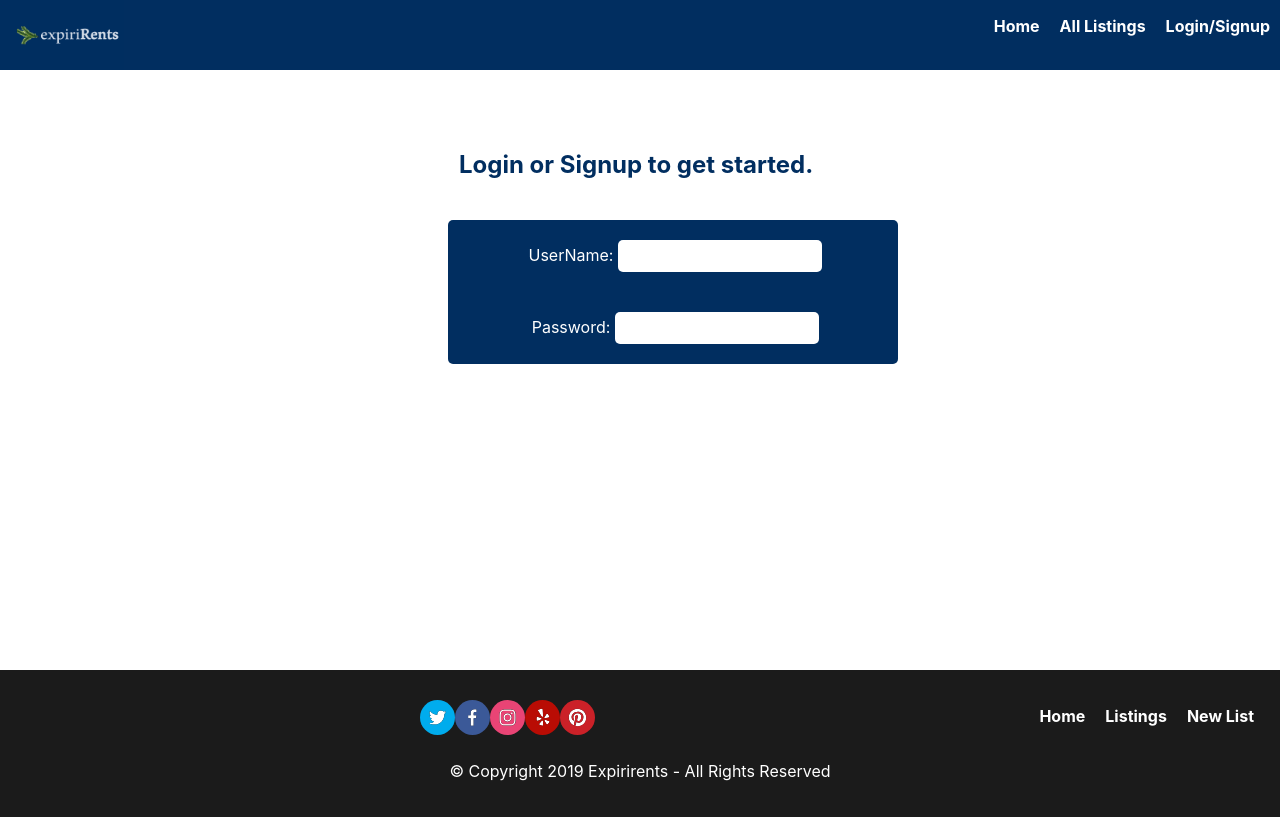
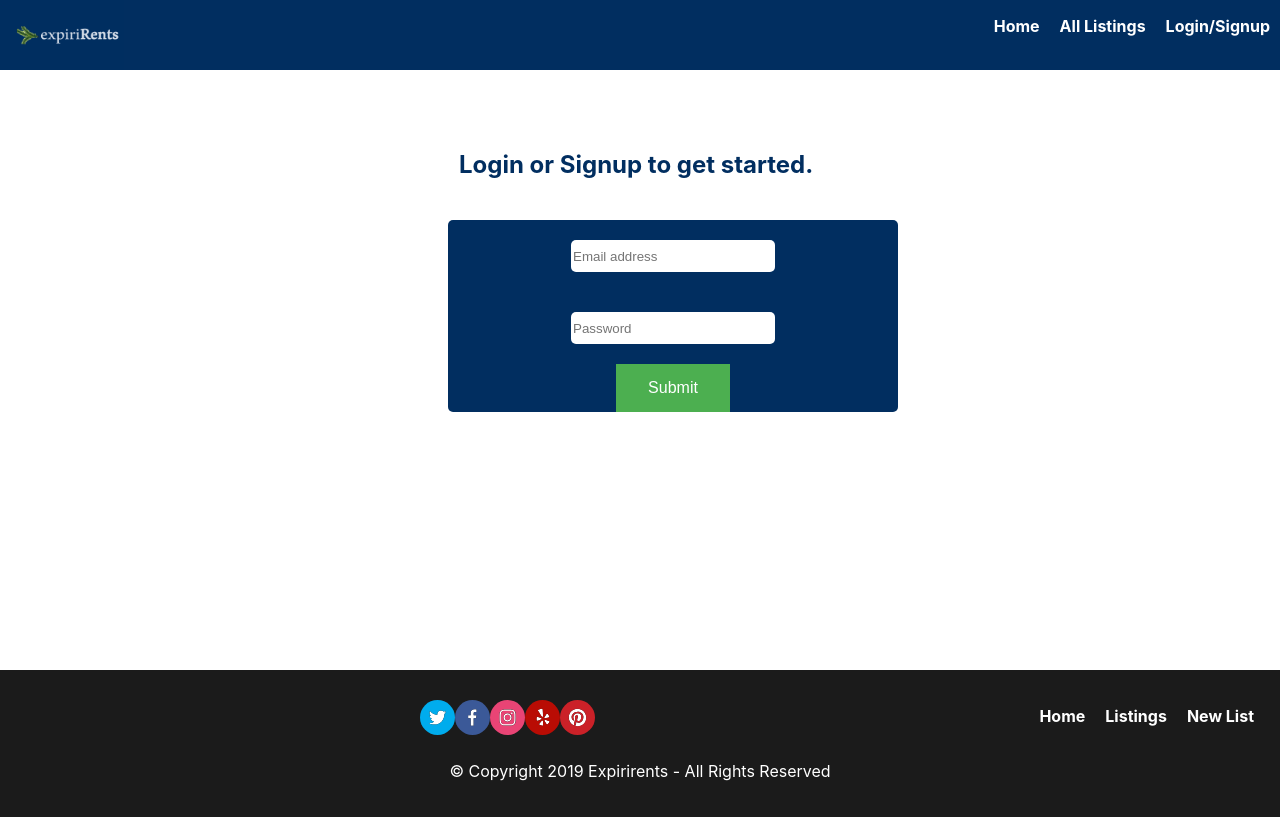
Before and after one commit to IsabelGlasbrenner/expirirents-v1.1, a React (Create React App) app: page /login-or-signup in a window 1280 px wide. Built offline with nearby package versions, Linux system fonts and the light colour scheme.

Commit message:
Connect to Backend

```diff
--- a/src/components/footer.js
+++ b/src/components/footer.js
@@ -1,29 +1,55 @@
-import React from 'react';
-import './css/footer.css';
-import { SocialIcon } from 'react-social-icons';
+import React from "react";
+import "./css/footer.css";
+import { SocialIcon } from "react-social-icons";
 
 const Footer = () => {
   return (
     <footer>
-      <div class="container">
+      <div className="container">
         <div className="menu">
-          <ul class="footer-menu">
-            <li><a href="#">Home</a></li>
-            <li><a href="#">Listings</a></li>
-            <li><a href="#">New List</a></li>
+          <ul className="footer-menu">
+            <li>
+              <a href="#">Home</a>
+            </li>
+            <li>
+              <a href="#">Listings</a>
+            </li>
+            <li>
+              <a href="#">New List</a>
+            </li>
           </ul>
         </div>
-        <div class="social-icons">
-          <SocialIcon url="http://twitter.com/" fgColor="#FFFFFF" style={{ height: 35, width: 35}}/>
-          <SocialIcon url="http://facebook.com/" fgColor="#FFFFFF" style={{ height: 35, width: 35}}/>
-          <SocialIcon url="http://instagram.com/" fgColor="#FFFFFF" style={{ height: 35, width: 35}}/>
-          <SocialIcon url="http://yelp.com/" fgColor="#FFFFFF" style={{ height: 35, width: 35}}/>
-          <SocialIcon url="http://pinterest.com/" fgColor="#FFFFFF" style={{ height: 35, width: 35}}/>
+        <div className="social-icons">
+          <SocialIcon
+            url="http://twitter.com/"
+            fgColor="#FFFFFF"
+            style={{ height: 35, width: 35 }}
+          />
+          <SocialIcon
+            url="http://facebook.com/"
+            fgColor="#FFFFFF"
+            style={{ height: 35, width: 35 }}
+          />
+          <SocialIcon
+            url="http://instagram.com/"
+            fgColor="#FFFFFF"
+            style={{ height: 35, width: 35 }}
+          />
+          <SocialIcon
+            url="http://yelp.com/"
+            fgColor="#FFFFFF"
+            style={{ height: 35, width: 35 }}
+          />
+          <SocialIcon
+            url="http://pinterest.com/"
+            fgColor="#FFFFFF"
+            style={{ height: 35, width: 35 }}
+          />
         </div>
         <p>© Copyright 2019 Expirirents - All Rights Reserved</p>
       </div>
     </footer>
-  )
-}
+  );
+};
 
 export default Footer;
--- a/src/login-or-signup.js
+++ b/src/login-or-signup.js
@@ -4,23 +4,83 @@ import Header from "./components/header.js";
 import Footer from "./components/footer.js";
 import { BrowserRouter as Router, Route, Link } from "react-router-dom";
 
+const initialState = {
+  email: "",
+  password: ""
+};
+
 class LoginOrSignup extends React.Component {
+  constructor(props) {
+    super(props);
+    this.state = initialState;
+  }
+
+  handleChange = async event => {
+    console.log("handle change called /n");
+    const { name, value } = event.target;
+    await this.setState({ [name]: value });
+  };
+
+  handleLogin = async event => {
+    event.preventDefault();
+
+    if (this.state.email === "" || this.state.password === "")
+      alert("Enter Login Credentials");
+    fetch("http://18.224.3.21/user/login", {
+      method: "post",
+      headers: {
+        "Content-Type": "application/json",
+        "Accept": "application/json"
+      },
+      body: JSON.stringify({
+        email: this.state.email,
+        password: this.state.password
+      })
+    })
+      .then(res => res.json())
+      .then(data => {
+        if (data.id) {
+          this.props.history.push("/", { email: this.state.email });
+        } else {
+          alert("Email and password do not match. Please try again!");
+        }
+      });
+  };
+
   render() {
     return (
       <div className="parent">
         <Header />
         <div className="body">
           <h2 className="heading">Login or Signup to get started.</h2>
-          <div className="login">
+
+          <form className="login" onSubmit={this.handleLogin}>
             <div className="Username">
-              <label className="label">UserName:</label>
-              <input type="text" className="input" />
+              <input
+                type="email"
+                name="email"
+                required
+                placeholder="Email address"
+                onChange={this.handleChange}
+                className="input"
+              />
             </div>
             <div className="Password">
-              <label className="label">Password:</label>
-              <input type="text" className="input" />
+              <input
+                type="Password"
+                name="password"
+                required
+                placeholder="Password"
+                onChange={this.handleChange}
+                className="input"
+              />
             </div>
-          </div>
+            <div>
+              <button className="password-submit" onClick={this.handleLogin}>
+                Submit
+              </button>
+            </div>
+          </form>
         </div>
         <Footer />
       </div>
```
